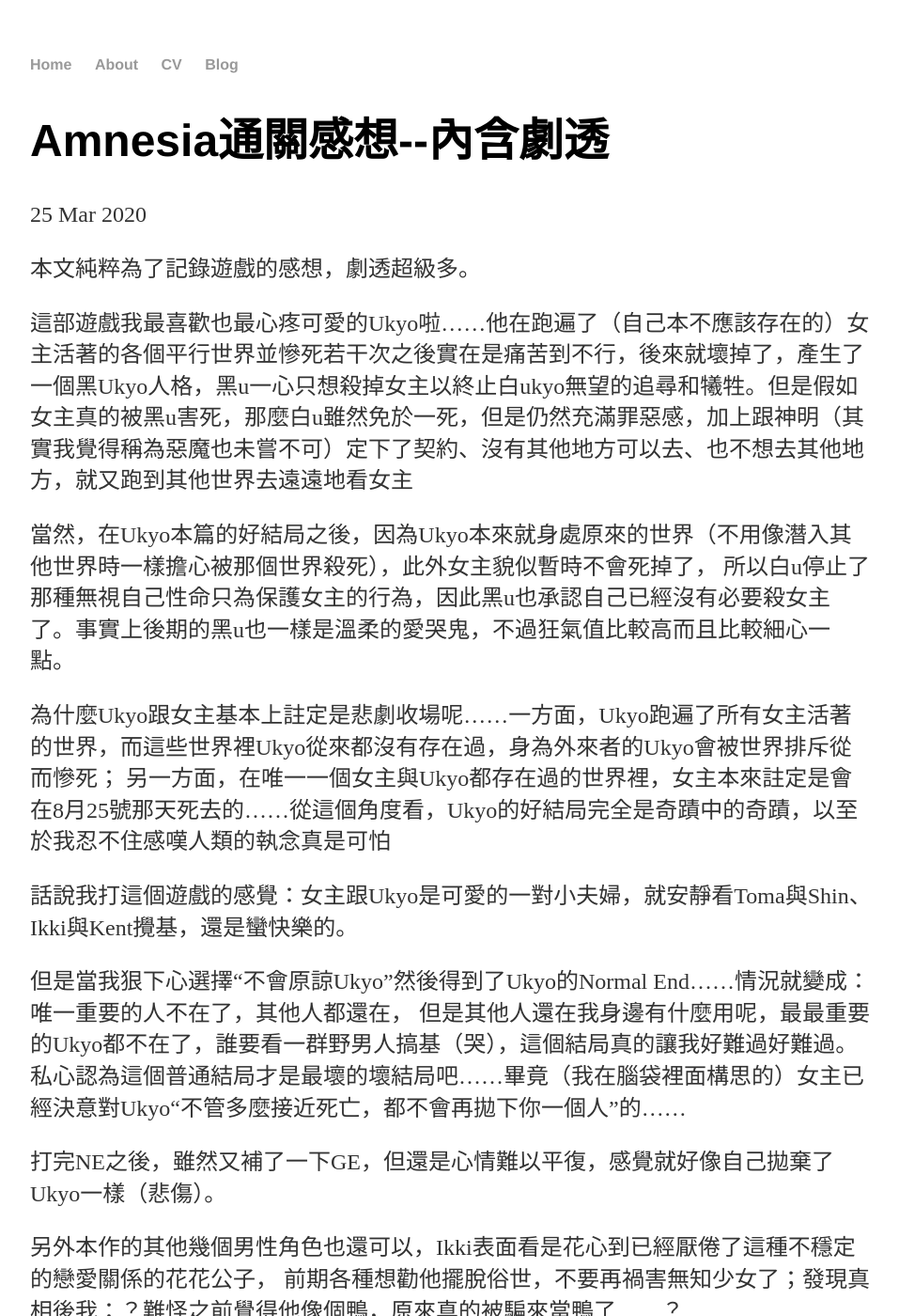
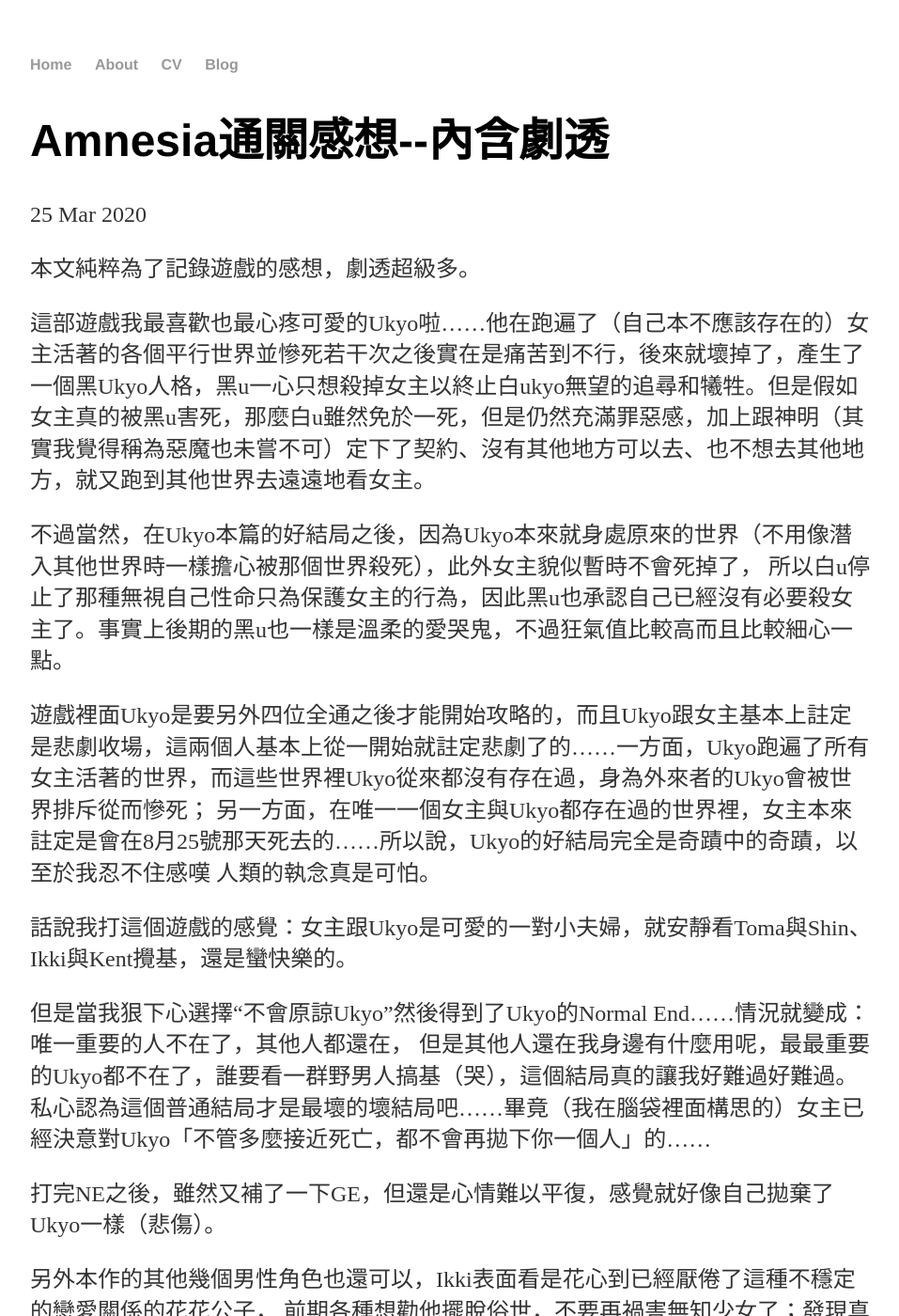
Before and after one commit to Ekove/ekove.github.io, a Jekyll site: the page built from _posts/2020-3-25-game-amnesia.md, in a window 1280 px wide and 1400 px high. Shown: the whole window at 94% size, without its empty margins (160-1117 px from the left). Built offline with Jekyll 4.4.1, drawn with Linux system fonts in a browser that asks for light colours; some of the changed text lies outside the part shown.

Commit message:
Update 2020-3-25-game-amnesia.md

```diff
--- a/_posts/2020-3-25-game-amnesia.md
+++ b/_posts/2020-3-25-game-amnesia.md
@@ -9,19 +9,19 @@
 
 
 
-這部遊戲我最喜歡也最心疼可愛的Ukyo啦……他在跑遍了（自己本不應該存在的）女主活著的各個平行世界並慘死若干次之後實在是痛苦到不行，後來就壞掉了，產生了一個黑Ukyo人格，黑u一心只想殺掉女主以終止白ukyo無望的追尋和犧牲。但是假如女主真的被黑u害死，那麼白u雖然免於一死，但是仍然充滿罪惡感，加上跟神明（其實我覺得稱為惡魔也未嘗不可）定下了契約、沒有其他地方可以去、也不想去其他地方，就又跑到其他世界去遠遠地看女主
+這部遊戲我最喜歡也最心疼可愛的Ukyo啦……他在跑遍了（自己本不應該存在的）女主活著的各個平行世界並慘死若干次之後實在是痛苦到不行，後來就壞掉了，產生了一個黑Ukyo人格，黑u一心只想殺掉女主以終止白ukyo無望的追尋和犧牲。但是假如女主真的被黑u害死，那麼白u雖然免於一死，但是仍然充滿罪惡感，加上跟神明（其實我覺得稱為惡魔也未嘗不可）定下了契約、沒有其他地方可以去、也不想去其他地方，就又跑到其他世界去遠遠地看女主。
 
-當然，在Ukyo本篇的好結局之後，因為Ukyo本來就身處原來的世界（不用像潛入其他世界時一樣擔心被那個世界殺死），此外女主貌似暫時不會死掉了，
+不過當然，在Ukyo本篇的好結局之後，因為Ukyo本來就身處原來的世界（不用像潛入其他世界時一樣擔心被那個世界殺死），此外女主貌似暫時不會死掉了，
 所以白u停止了那種無視自己性命只為保護女主的行為，因此黑u也承認自己已經沒有必要殺女主了。事實上後期的黑u也一樣是溫柔的愛哭鬼，不過狂氣值比較高而且比較細心一點。
 
-為什麼Ukyo跟女主基本上註定是悲劇收場呢……一方面，Ukyo跑遍了所有女主活著的世界，而這些世界裡Ukyo從來都沒有存在過，身為外來者的Ukyo會被世界排斥從而慘死；
-另一方面，在唯一一個女主與Ukyo都存在過的世界裡，女主本來註定是會在8月25號那天死去的……從這個角度看，Ukyo的好結局完全是奇蹟中的奇蹟，以至於我忍不住感嘆人類的執念真是可怕
+遊戲裡面Ukyo是要另外四位全通之後才能開始攻略的，而且Ukyo跟女主基本上註定是悲劇收場，這兩個人基本上從一開始就註定悲劇了的……一方面，Ukyo跑遍了所有女主活著的世界，而這些世界裡Ukyo從來都沒有存在過，身為外來者的Ukyo會被世界排斥從而慘死；
+另一方面，在唯一一個女主與Ukyo都存在過的世界裡，女主本來註定是會在8月25號那天死去的……所以說，Ukyo的好結局完全是奇蹟中的奇蹟，以至於我忍不住感嘆 人類的執念真是可怕。
 
 話說我打這個遊戲的感覺：女主跟Ukyo是可愛的一對小夫婦，就安靜看Toma與Shin、Ikki與Kent攪基，還是蠻快樂的。
 
 但是當我狠下心選擇“不會原諒Ukyo”然後得到了Ukyo的Normal End……情況就變成：唯一重要的人不在了，其他人都還在，
 但是其他人還在我身邊有什麼用呢，最最重要的Ukyo都不在了，誰要看一群野男人搞基（哭），這個結局真的讓我好難過好難過。
-私心認為這個普通結局才是最壞的壞結局吧……畢竟（我在腦袋裡面構思的）女主已經決意對Ukyo“不管多麼接近死亡，都不會再拋下你一個人”的……
+私心認為這個普通結局才是最壞的壞結局吧……畢竟（我在腦袋裡面構思的）女主已經決意對Ukyo「不管多麼接近死亡，都不會再拋下你一個人」的……
 
 打完NE之後，雖然又補了一下GE，但還是心情難以平復，感覺就好像自己拋棄了Ukyo一樣（悲傷）。
 
@@ -32,16 +32,18 @@
 
 這男人該死的甜美（摔
 
-此外，如果以前跟Ikki說你平時都有好好吃早餐，那麼他會在（當晚很遺憾（？）什麼都沒發生的）第二天早上說想吃你親手做的早餐；
-但是如果以前說自己平時都不吃早餐，那麼他會說“既然我們平時都不吃早飯，那我們現在也都不吃吧”。
-所以ikki就是懶蟲本蟲了，果然還是把他丟給熱衷飼養動物的Kent君比較合適（笑）。
+Kent是典型理工男的集大成者，開篇笨笨的對話常常讓我爆笑。
 
-然後Toma線真是讓我氣到爆炸的一條路線，可能是因為打遊戲的時候代入太深，加上為了儘快攻略Ukyo桑、直接就對照攻略打Toma線了
-然後直接邊打邊氣，越打到後面越氣，哪怕僅僅照著攻略快進就已經快被Toma氣死了啊！更無語的是Toma篇居然還有個貌似平和的好結局，絕了。
-反正我一直覺得 Toma線完全就是超級令人不快且無望（因為按照好結局的攻略要求 女主本人不願意逃）的精神恐怖遊戲。
+此外，遊戲的細節也做得不錯。比如，如果以前跟Ikki講電話的時候說你平時都有好好吃早餐，那麼他會在（當晚其實很遺憾（？）什麼都沒發生的）第二天早上說想吃你親手做的早餐；
+但是如果以前跟他說自己平時都不吃早餐，那麼他會說“既然我們平時都不吃早飯，那我們現在也都不吃吧，好方便哦”。
+所以Ikki就是懶蟲本蟲了，果然還是把他丟給熱衷飼養動物的Kent君比較合適（笑）。
 
-不過明明是恐怖情人，Toma在東亞貌似還有些人氣，像我這樣厭惡他的人還蠻少的。不過用英語搜尋了一下，
-發現除了有人表示「Toma被Shin趕到另一個城市的那個結局才是好結局吧」之外，還有人表示自己寧可被Ukyo殺掉也不要被Toma關狗籠——對此我深表贊同。
+然後Toma線真是讓我氣到爆炸的一條路線，可能是因為打遊戲的時候代入太深，加上為了儘快攻略Ukyo桑、直接就對照攻略打Toma線了。
+總之我是邊打Toma邊氣，打到後面被關狗龍的時候就越來越氣，哪怕僅僅照著攻略快進就已經快被Toma氣死了！更無語的是Toma篇居然還有個貌似平和的好結局，當下不知道編劇怎麼想的。
+總之我一直覺得 Toma線完全就是超級令人不快且無望（因為按照好結局的攻略要求 女主本人不願意逃）的精神恐怖遊戲。不過後來跳出女主視角之後好像稍微不那麼厭惡Toma了？
+
+明明是恐怖情人，Toma在東亞貌似還有些人氣，像我這樣厭惡他的人還蠻少的。不過用英語搜尋了一下，
+發現除了有人表示「Toma被Shin趕到另一個城市的那個結局才是好結局吧」之外，還有人表示自己寧可被Ukyo殺掉也不要被Toma關狗籠——對此我深表贊同！
 
 最後，遊戲裡面有一些小細節還蠻用心的，比如本篇比賽吃刨冰的時候，可以選擇的味道有草莓味、藍色夏威夷味、抹茶味、檸檬味、哈密瓜味，前四種分別對應另外四位攻略對象的主題色，
 最後一種（哈密瓜）是淺綠色（果皮）+淺棕色（果肉）的。然後，ukyo的髮色、女主的常服內搭 也都是淺綠色，女主的髮色、ukyo的常服內搭 都是淺棕色。所以Ukyo跟女主真的是官配待遇啊（表示開心）。
```
